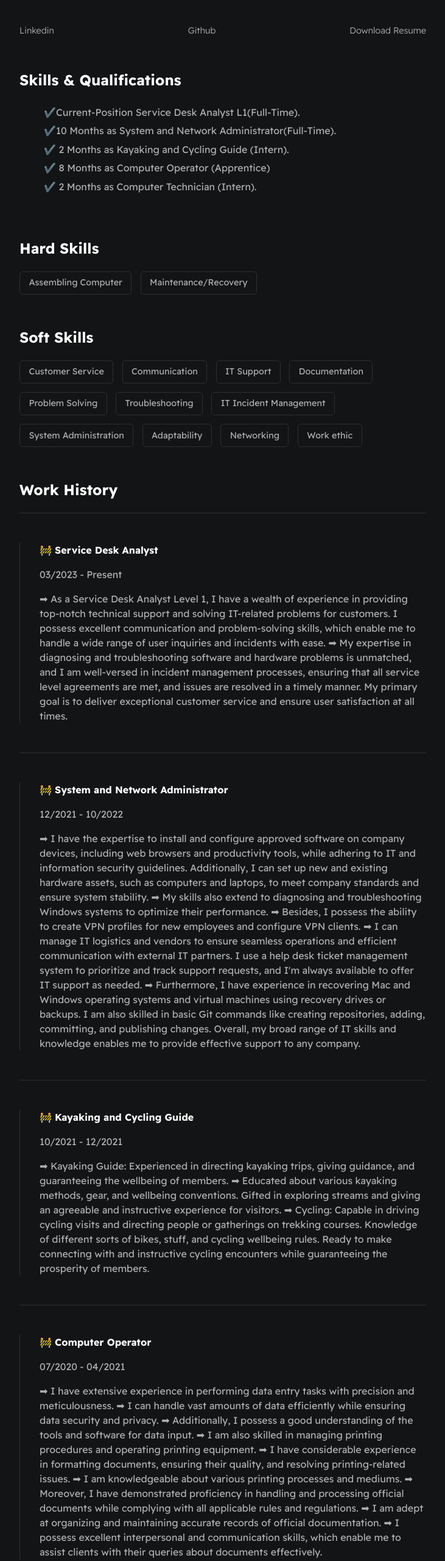
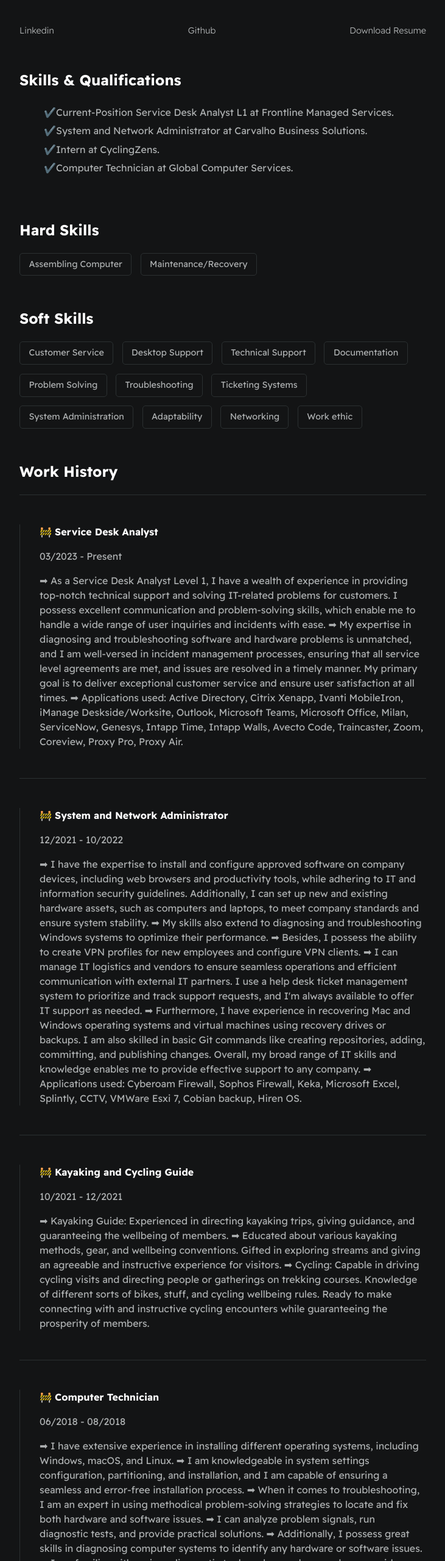
Before and after one commit to grimlord1999/Digital-Resume, a plain HTML site: page index.html in a window 1280 px wide. Shown: the part 240-2800 px from the top of the page at 61% size, without its empty margins (274-1005 px from the left). Drawn offline with Linux system fonts and the light colour scheme.

Commit message:
Info updated
Updated skills, added profile picture and other details.

```diff
--- a/index.html
+++ b/index.html
@@ -12,7 +12,7 @@
         <div id="container--main">
 
             <section id="wrapper--hero" class="section--page">
-                <img id="profile-pic" src="./assets/images/profile_pic.JPG">
+                <img id="profile-pic" src="./assets/images/Profile1.jpg">
 
                 <div>
                     <h1 id="user-name">Sidhant Parab</h1>
@@ -27,18 +27,17 @@
 
                     <a href="https://www.linkedin.com/in/sidhantparab/" target="_blank">Linkedin</a>
                     <a href="https://github.com/grimlord1999" target="_blank">Github</a>
-                    <a href="./assets/resume.pdf" target="_blank">Download Resume</a>
+                    <a href="./assets/sidhantparab.pdf" target="_blank">Download Resume</a>
                 </div>
             </section>
 
             <section class="section--page">
                 <h2>Skills & Qualifications</h2>
                 <ul id="qualifications--list">
-                    <li>✔️Current-Position Service Desk Analyst L1(Full-Time).</li>
-                    <li>✔️10 Months as System and Network Administrator(Full-Time).</li>
-                    <li>✔️ 2 Months as Kayaking and Cycling Guide (Intern).</li>
-                    <li>✔️ 8 Months as Computer Operator (Apprentice)</li>
-                    <li>✔️ 2 Months as Computer Technician (Intern).</li>
+                    <li>✔️Current-Position Service Desk Analyst L1 at Frontline Managed Services.</li>
+                    <li>✔️System and Network Administrator at Carvalho Business Solutions.</li>
+                    <li>✔️Intern at CyclingZens.</li>
+                    <li>✔️Computer Technician at Global Computer Services.</li>
                 </ul>
             </section>
 
@@ -55,12 +54,12 @@
 
                 <div id="wrapper--techstack__items">
                     <div class="card--techstack"><span>Customer Service</span></div>
-                    <div class="card--techstack"><span>Communication</span></div>
-                    <div class="card--techstack"><span>IT Support</span></div>
+                    <div class="card--techstack"><span>Desktop Support</span></div>
+                    <div class="card--techstack"><span>Technical Support</span></div>
                     <div class="card--techstack"><span>Documentation</span></div>
                     <div class="card--techstack"><span>Problem Solving</span></div>
                     <div class="card--techstack"><span>Troubleshooting</span></div>
-                    <div class="card--techstack"><span>IT Incident Management</span></div>
+                    <div class="card--techstack"><span>Ticketing Systems</span></div>
                     <div class="card--techstack"><span>System Administration</span></div>
                     <div class="card--techstack"><span>Adaptability</span></div>
                     <div class="card--techstack"><span>Networking</span></div>
@@ -78,6 +77,7 @@
                     <p>03/2023 - Present</p>
                     <p>➡ As a Service Desk Analyst Level 1, I have a wealth of experience in providing top-notch technical support and solving IT-related problems for customers. I possess excellent communication and problem-solving skills, which enable me to handle a wide range of user inquiries and incidents with ease.
                        ➡ My expertise in diagnosing and troubleshooting software and hardware problems is unmatched, and I am well-versed in incident management processes, ensuring that all service level agreements are met, and issues are resolved in a timely manner. My primary goal is to deliver exceptional customer service and ensure user satisfaction at all times.
+                       ➡ Applications used: Active Directory, Citrix Xenapp, Ivanti MobileIron, iManage Deskside/Worksite, Outlook, Microsoft Teams, Microsoft Office, Milan, ServiceNow, Genesys, Intapp Time, Intapp Walls, Avecto Code, Traincaster, Zoom, Coreview, Proxy Pro, Proxy Air.
                     </p>
 
                 </div>
@@ -92,6 +92,7 @@
                        ➡ Besides, I possess the ability to create VPN profiles for new employees and configure VPN clients.
                        ➡ I can manage IT logistics and vendors to ensure seamless operations and efficient communication with external IT partners. I use a help desk ticket management system to prioritize and track support requests, and I'm always available to offer IT support as needed.
                        ➡ Furthermore, I have experience in recovering Mac and Windows operating systems and virtual machines using recovery drives or backups. I am also skilled in basic Git commands like creating repositories, adding, committing, and publishing changes. Overall, my broad range of IT skills and knowledge enables me to provide effective support to any company.
+                       ➡ Applications used: Cyberoam Firewall, Sophos Firewall, Keka, Microsoft Excel, Splintly, CCTV, VMWare Esxi 7, Cobian backup, Hiren OS.
                     </p>
 
                 </div>
@@ -105,24 +106,6 @@
                     <p>➡ Kayaking Guide: Experienced in directing kayaking trips, giving guidance, and guaranteeing the wellbeing of members.
                        ➡ Educated about various kayaking methods, gear, and wellbeing conventions. Gifted in exploring streams and giving an agreeable and instructive experience for visitors.
                        ➡ Cycling: Capable in driving cycling visits and directing people or gatherings on trekking courses. Knowledge of different sorts of bikes, stuff, and cycling wellbeing rules. Ready to make connecting with and instructive cycling encounters while guaranteeing the prosperity of members.
-                    </p>
-
-                </div>
-
-                <div class="line-break"></div>
-
-                <div class="card--work-history">
-                    <strong>🚧 Computer Operator</strong>
-                    <p>07/2020 - 04/2021</p>
-                    <p>➡ I have extensive experience in performing data entry tasks with precision and meticulousness.
-                       ➡ I can handle vast amounts of data efficiently while ensuring data security and privacy.
-                       ➡ Additionally, I possess a good understanding of the tools and software for data input.
-                       ➡ I am also skilled in managing printing procedures and operating printing equipment.
-                       ➡ I have considerable experience in formatting documents, ensuring their quality, and resolving printing-related issues.
-                       ➡ I am knowledgeable about various printing processes and mediums.
-                       ➡ Moreover, I have demonstrated proficiency in handling and processing official documents while complying with all applicable rules and regulations.
-                       ➡ I am adept at organizing and maintaining accurate records of official documentation.
-                       ➡ I possess excellent interpersonal and communication skills, which enable me to assist clients with their queries about documents effectively.
                     </p>
 
                 </div>
```
Also changed, not shown: assets/images/Profile1.jpg (added), 1 other file.
